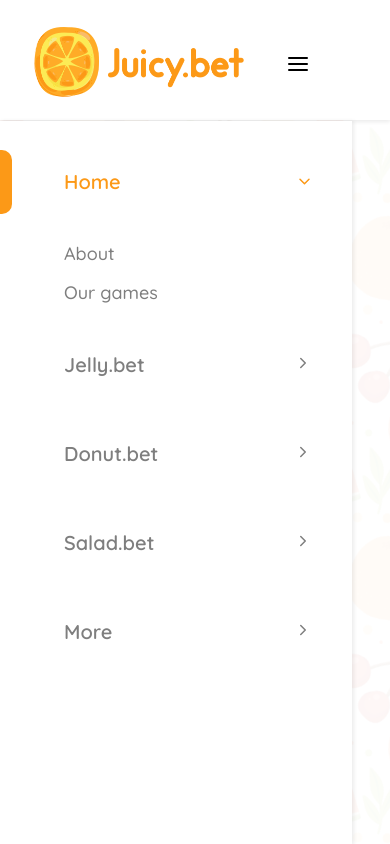
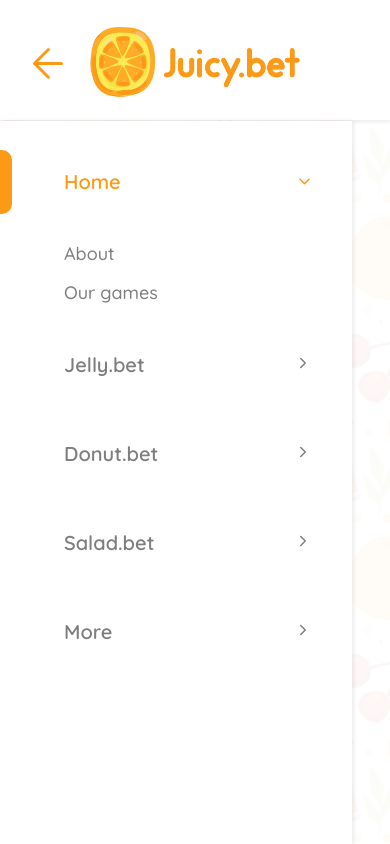
Before and after one commit to juicybet/frontend, a Next.js app: page / in a window 390 px wide. Built offline with nearby package versions, Linux system fonts and the light colour scheme.

Commit message:
Add animating hamburger menu

```diff
--- a/components/Header/Header.style.ts
+++ b/components/Header/Header.style.ts
@@ -16,15 +16,12 @@ export const LogoContainer = styled.div`
   height: 7.5rem;
   width: 22rem;
   line-height: 7.5rem;
-  padding: 0 2rem;
   cursor: pointer;
 `
 
 export const MenuButton = styled.button`
-  padding-top: 0.75rem;
-  flex: auto;
+  padding: 0.5rem 1.25rem 0 1.75rem;
   background: white;
-  text-align: right;
   border: 0;
   outline: 0;
   cursor: pointer;
--- a/components/Header/Header.tsx
+++ b/components/Header/Header.tsx
@@ -2,15 +2,24 @@ import { Header as StyledHeader, LogoContainer, MenuButton } from "./Header.styl
 import Image from "next/image"
 import { Menu as MenuIcon } from "react-feather"
 import { getLogoProps, getTitle } from "../../data/theme"
+import { useState } from "react"
+import { Hamburger } from "../Utils/Hamburger"
 
-export const Header = ({ toggleSidebar }: any) => {
+export const Header = ({ toggleSidebar: _toggleSidebar }: any) => {
+  const [isActive, setIsActive] = useState(true)
+
+  const toggleSidebar = () => {
+    _toggleSidebar()
+    setIsActive((v) => !v)
+  }
+
   return (
     <StyledHeader>
       <LogoContainer onClick={toggleSidebar}>
+        <MenuButton>
+          <Hamburger isActive={isActive} />
+        </MenuButton>
         <Image alt={getTitle()} {...getLogoProps()} />
-        <MenuButton>
-          <MenuIcon width="32" />
-        </MenuButton>
       </LogoContainer>
     </StyledHeader>
   )
--- a/components/Sidebar/Sidebar.style.ts
+++ b/components/Sidebar/Sidebar.style.ts
@@ -12,7 +12,7 @@ export const SidebarWrapper = styled.div<{ isOpen: Boolean }>`
   padding: 1rem 2.5rem 1rem 4rem;
   overflow: auto;
 
-  transition: 0.3s;
+  transition: 0.2s;
   z-index: 2;
   box-shadow: 2px 0 4px rgba(0, 0, 0, 0.08);
   color: #7e7e7e;
@@ -36,6 +36,8 @@ export const MenuItem = styled.div<{ selected: boolean }>`
   font-size: 1.25rem;
   font-weight: 700;
 
+  transition: 0.2s;
+
   &:first-child {
     margin-top: 2rem;
   }
@@ -55,7 +57,7 @@ export const MenuItem = styled.div<{ selected: boolean }>`
     border-top-right-radius: 0.625rem;
     border-bottom-right-radius: 0.625rem;
 
-    transition: 0.3s;
+    transition: 0.2s;
 
     ${(props) =>
       props.selected &&
@@ -96,6 +98,8 @@ export const SubmenuItem = styled.div`
   font-size: 1.125rem;
   font-weight: 500;
 
+  transition: 0.2s;
+
   &:hover,
   &:focus {
     color: ${themeColor};
--- /dev/null
+++ b/components/Utils/Hamburger.tsx
@@ -0,0 +1,95 @@
+import styled, { css } from "styled-components"
+import { getThemeColor } from "../../data/theme"
+
+const themeColor = getThemeColor()
+
+/*!
+ * Hamburgers
+ *
+ * @description Tasty CSS-animated hamburgers
+ * @author Jonathan Suh @jonsuh
+ * @license MIT
+ * @site https://jonsuh.com/hamburgers
+ * @link https://github.com/jonsuh/hamburgers
+ */
+
+const HamburgerContainer = styled.div<{ isActive: boolean }>`
+  transition: 0.2s;
+  transform: scale(0.75);
+
+  &:hover {
+    opacity: 0.7;
+
+    ${({ isActive }) =>
+      isActive &&
+      css`
+        opacity: 0.7;
+      `}
+  }
+`
+
+const HamburgerBox = styled.span`
+  width: 40px;
+  height: 24px;
+  display: inline-block;
+  position: relative;
+`
+
+const HamburgerInner = styled.span<{ isActive: boolean }>`
+  display: block;
+  top: 50%;
+  margin-top: -2px;
+
+  &,
+  &:before,
+  &:after {
+    width: 40px;
+    height: 4px;
+    background-color: ${themeColor};
+    border-radius: 4px;
+    position: absolute;
+    transition-property: transform;
+    transition-duration: 0.15s;
+    transition-timing-function: ease;
+
+    ${({ isActive }) =>
+      isActive &&
+      css`
+        background-color: ${themeColor};
+      `}
+  }
+
+  &:before,
+  &:after {
+    content: "";
+    display: block;
+  }
+
+  &:before {
+    top: -10px;
+    ${({ isActive }) =>
+      isActive &&
+      css`
+        transform: translate3d(-8px, 0, 0) rotate(-45deg) scale(0.7, 1);
+      `}
+  }
+
+  &:after {
+    bottom: -10px;
+    ${({ isActive }) =>
+      isActive &&
+      css`
+        transform: translate3d(-8px, 0, 0) rotate(45deg) scale(0.7, 1);
+      `}
+  }
+`
+
+export const Hamburger = ({ isActive }: { isActive: boolean }) => {
+  return (
+    <HamburgerContainer isActive={isActive}>
+      <HamburgerBox>
+        <HamburgerInner isActive={isActive}></HamburgerInner>
+      </HamburgerBox>
+    </HamburgerContainer>
+  )
+}
--- a/components/Utils/Utility.style.ts
+++ b/components/Utils/Utility.style.ts
@@ -22,5 +22,5 @@ export const Rotatable = styled.div<{ angle: number }>`
   ${(props) => css`
     transform: rotate(${props.angle}deg);
   `}}
-  transition: 0.3s;
+  transition: 0.2s;
 `
--- a/data/theme.ts
+++ b/data/theme.ts
@@ -41,8 +41,8 @@ export function getLogoProps() {
   const theme = getTheme()
   const widths = {
     [ThemeType.Jelly]: 121,
-    [ThemeType.Recipe]: 153,
-    [ThemeType.Salad]: 165,
+    [ThemeType.Recipe]: 165,
+    [ThemeType.Salad]: 153,
     [ThemeType.Donut]: 161,
     [ThemeType.Juicy]: 212,
   }
--- a/pages/index.tsx
+++ b/pages/index.tsx
@@ -1,6 +1,6 @@
 import { useState } from "react"
 import Head from "next/head"
-import { Form, Header, Sidebar } from "../components"
+import { Header, Sidebar } from "../components"
 import { BackgroundWrapper } from "../components/Utils/Utility.style"
 import { getTitle, getFavicon } from "../data/theme"
 
```
